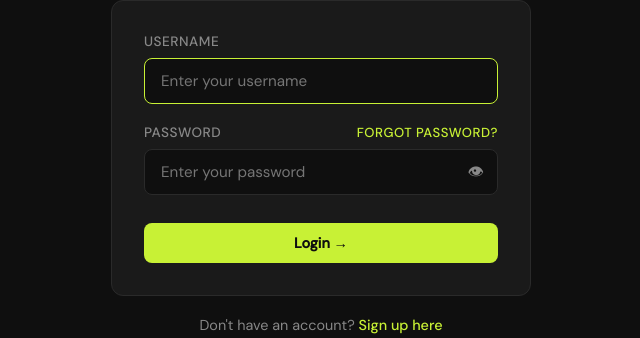
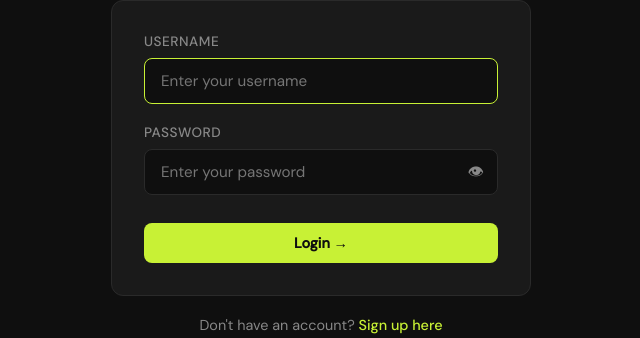
Before and after one commit to sumitkumar98313/SumitConnect, a Django app: template accounts/templates/accounts/login.html in a window 1280 px wide. Shown: the part 211-549 px from the top of the page, without its empty margins (319-959 px from the left). Run offline with Django 4.2, Linux system fonts and the light colour scheme; the template is opened without the code that fills it, so the values that code supplies are empty; parts of the project's set-up code (start-up, migrations or seed data) failed here and were passed over.

Commit message:
fix: removed password_reset url from login page

```diff
--- a/accounts/templates/accounts/login.html
+++ b/accounts/templates/accounts/login.html
@@ -18,10 +18,7 @@
       </div>
 
       <div class="form-group">
-        <label for="password" style="display:flex; justify-content:space-between; align-items:center;">
-          <span>Password</span>
-          <a href="{% url 'password_reset' %}" style="color:var(--accent); font-size:0.82rem; text-decoration:none; font-weight:500;">Forgot password?</a>
-        </label>
+        <label for="password">Password</label>
         <div style="position:relative;">
           <input type="password" id="password" name="password" placeholder="Enter your password"
                  autocomplete="current-password" required style="padding-right:48px;" />
--- a/accounts/urls.py
+++ b/accounts/urls.py
@@ -22,4 +22,4 @@ urlpatterns = [
 ]
 
 handler404 = 'accounts.views.error_404'
-handler500 = 'accounts.views.error_500'
+handler500 = 'accounts.views.error_500'~
```
Also changed, not shown: media/post_images/WhatsApp_Image_2026-03-07_at_2.50.22_PM_1.jpeg (deleted), media/profiles/WhatsApp_Image_2026-03-06_at_7.43.36_PM.jpeg (deleted), media/profiles/WhatsApp_Image_2026-03-06_at_7.46.11_PM.jpeg (deleted), media/profiles/WhatsApp_Image_2026-03-06_at_7.46.26_PM.jpeg (deleted), media/profiles/WhatsApp_Image_2026-03-06_at_8.14.48_PM.jpeg (deleted), myproject/urls.py (line endings or trailing spaces).
